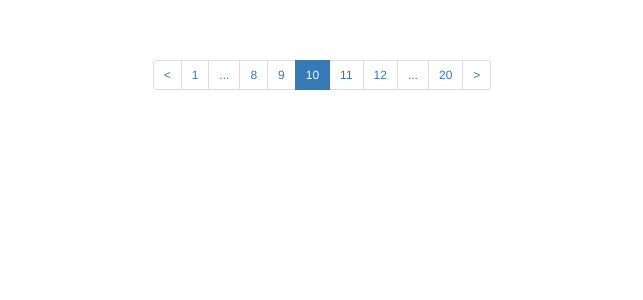
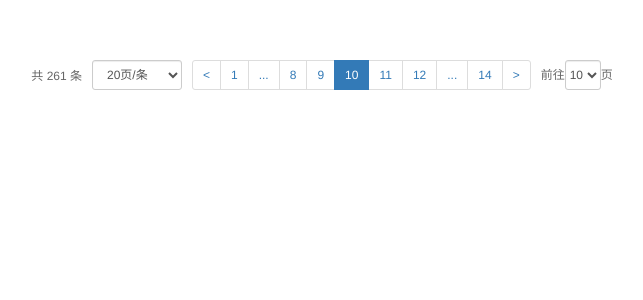
Before and after one commit to ataotao/VUE-T-COMPONENT, a Vue app: page / in a window 1280 px wide. Shown: the top 300 px of the page, without its empty margins (318-961 px from the left). Built offline with nearby package versions, Linux system fonts and the light colour scheme.

Commit message:
pagenation 功能完善

```diff
--- a/src/components/HelloWorld.vue
+++ b/src/components/HelloWorld.vue
@@ -1,8 +1,7 @@
 <template>
   <div class="hello">
     <!-- <pagenation :current="1" :total="pageTotal" size="sm" :pageSize="20" :pageSizes="[20, 80, 100, 200]" :currentChange="handlePageChange" :sizeChange="handleSizeChange"></pagenation> -->
-
-    <pagenation :total="pageTotal" :currentPage="currentPage" styleSize="sm" :pageNum="20" :pageNums="[20, 80, 100, 200]" :currentChange="handlePageChange" :sizeChange="handleSizeChange"></pagenation>
+    <pagenation :total="pageTotal" :currentPage="currentPage" styleSize="sm" :pageNum="20" :pageNums="[20, 80, 100, 200]" :currentChange="handlePageChange" :numsChange="handleSizeChange"></pagenation>
   </div>
 </template>
 
@@ -22,9 +21,9 @@ export default {
   },
   mounted() {
     setTimeout(() => {
-      // this.pageTotal = 161;
-      // this.currentPage = 1;
-    }, 2000);
+      this.pageTotal = 261;
+      // this.currentPage = 5;
+    }, 5000);
   },
   methods: {
     handlePageChange(val) {
@@ -32,6 +31,7 @@ export default {
     },
     handleSizeChange(val) {
       console.log(`每页 ${val} 条`);
+      this.currentPage = 2;
     }
   }
 };
--- a/src/components/Pagenation/Pagenation.css
+++ b/src/components/Pagenation/Pagenation.css
@@ -2,7 +2,8 @@
   color: #666;
 }
 .pagination-component .jump-input{
-  width: 3em;
+  padding-left: 0px;
+  padding-right: 0px;
 }
 .pagination-component .pagination{
   margin: 0;
--- a/src/components/Pagenation/Pagenation.js
+++ b/src/components/Pagenation/Pagenation.js
@@ -14,7 +14,7 @@ export default {
     },
     pageNum: {
       type: Number,
-      default: 0
+      default: 20
     },
     pageNums: {
       type: Array,
@@ -25,7 +25,7 @@ export default {
     currentChange: {
       type: Function
     },
-    sizeChange: {
+    numsChange: {
       type: Function
     }
   },
@@ -34,16 +34,36 @@ export default {
       // 当前页
       currentIndex: this.currentPage,
       // 总分页数量
-      pageCounter: 0
+      pageCounter: 0,
+      // 每页条数
+      numsModel: this.pageNum
     };
   },
+  watch: {
+    // 监听当前页变化
+    currentPage: {
+      immediate: true,
+      handler(val) {
+        this.currentIndex = val;
+      }
+    }
+  },
   computed: {
+    // 总页数数组
+    totalNumbers() {
+      let arr = [];
+      for (let i = 1; i <= this.pageCounter; i++) {
+        arr.push(i);
+      }
+      return arr;
+    },
+    // 显示页数数组
     showPageNumbers() {
       let arr = [];
       // 显示多少个分页控件
       const count = 5;
       // 每页显示数量
-      let pageNum = parseInt(this.pageNum);
+      let pageNum = parseInt(this.numsModel);
       // 总分页数量
       let pageCounter = Math.ceil(this.total / parseInt(pageNum));
       this.pageCounter = pageCounter;
@@ -62,7 +82,7 @@ export default {
 
       if (endPage > pageCounter) {
         endPage = pageCounter;
-        startPage = endPage - count + 1;
+        startPage = (endPage - count + 1) < 1 ? 1 : endPage - count + 1;
       }
       console.log('startPage', startPage);
       console.log('endPage', endPage);
@@ -70,6 +90,11 @@ export default {
 
       for (let i = startPage; i <= endPage; i++) {
         arr.push(i);
+      }
+
+      // 如果分页总数变化，根据条件当前索引回退到最后一页
+      if (this.currentIndex > pageCounter) {
+        this.currentIndex = pageCounter;
       }
       return arr;
     }
@@ -79,18 +104,25 @@ export default {
 
   },
   methods: {
+    // 分页动作
     setIndex(index) {
+      let i = parseInt(index);
+      if (i === this.currentIndex) return;
       // 设定最大最小界限
-      if (index < 1) {
-        index = 1;
+      if (i < 1) {
+        i = 1;
       }
-      if (index > this.pageCounter) {
-        index = this.pageCounter;
+      if (i > this.pageCounter) {
+        i = this.pageCounter;
       }
 
       // 赋值当前页
-      this.currentIndex = index;
-      this.currentChange(index);
+      this.currentIndex = i;
+      this.currentChange(i);
+    },
+    // 切换每页数量
+    handleNumsChange() {
+      this.numsChange(this.numsModel);
     }
   }
 };
--- a/src/components/Pagenation/Pagenation.vue
+++ b/src/components/Pagenation/Pagenation.vue
@@ -1,6 +1,14 @@
 <template>
 
     <div class="pagination-component form-inline">
+      <div class="form-group">
+        <span :class="'font-' + styleSize">共 {{total}} 条</span>
+      </div>
+      <div class="form-group">
+        <select class="form-control" v-model="numsModel" :class="'input-' + styleSize" @change="handleNumsChange">
+          <option v-for="item in pageNums" :value="item">{{item}}页/条</option>
+        </select>
+      </div>
       <div class="form-group">
         <ul class="pagination" :class="'pagination-' + styleSize">
           <!-- 上一页 -->
@@ -8,11 +16,11 @@
             <a href="javascript:;">&lt;</a>
           </li>
           <!-- 第一页 -->
-          <li :class="{ active: currentIndex === 1 }" v-if="currentIndex > 3" @click="setIndex(1)">
+          <li :class="{ active: currentIndex === 1 }" v-if="currentIndex > 3 && pageCounter > 5" @click="setIndex(1)">
             <a href="javascript:;">1</a>
           </li>
           <!-- 更多页 -->
-          <li @click="setIndex(currentIndex - 5)" v-if="currentIndex > 4">
+          <li @click="setIndex(currentIndex - 5)" v-if="currentIndex > 4 && pageCounter > 5">
             <a href="javascript:;">...</a>
           </li>
           <!-- 分页中间部分 -->
@@ -20,11 +28,11 @@
             <a href="javascript:;">{{item}}</a>
           </li>
           <!-- 更多页 -->
-          <li @click="setIndex(currentIndex + 5)" v-if="currentIndex < pageCounter - 3 ">
+          <li @click="setIndex(currentIndex + 5)" v-if="currentIndex < pageCounter - 3 && pageCounter > 5">
             <a href="javascript:;">...</a>
           </li>
           <!-- 最后页 -->
-          <li :class="{ active: currentIndex === pageCounter }" v-if="currentIndex < pageCounter - 2" @click="setIndex(pageCounter)">
+          <li :class="{ active: currentIndex === pageCounter }" v-if="currentIndex < pageCounter - 2 && pageCounter > 5" @click="setIndex(pageCounter)">
             <a href="javascript:;">{{pageCounter}}</a>
           </li>
           <!-- 下一页 -->
@@ -32,6 +40,14 @@
             <a href="javascript:;">&gt;</a>
           </li>
         </ul>
+      </div>
+      <!-- 跳转页面 -->
+      <div class="form-group">
+        <span :class="'font-' + styleSize">前往</span>
+        <select class="form-control jump-input" v-model="currentIndex" :class="'input-' + styleSize" @change="setIndex(currentIndex)">
+          <option v-for="item in totalNumbers" :value="item">{{item}}</option>
+        </select>
+        <span :class="'font-' + styleSize">页</span>
       </div>
     </div>
 
```
